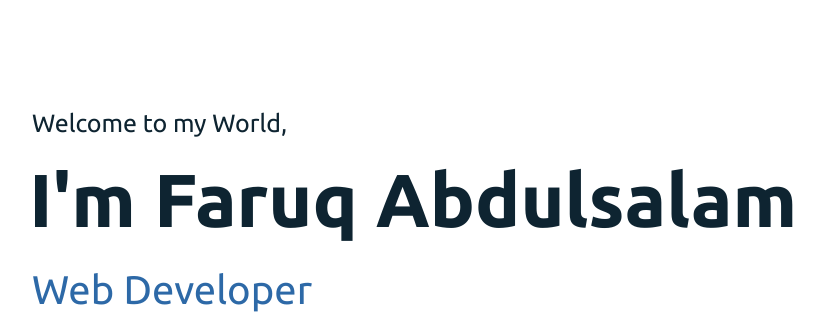
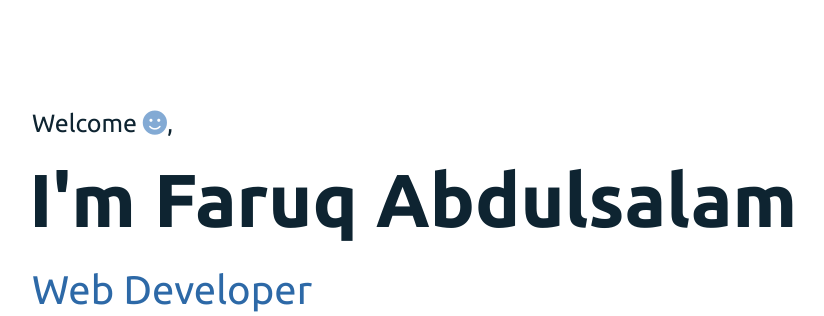
Before and after one commit to Faruqt/Hng-stage2-Resume-page, a Django app: page / in a window 1280 px wide. Shown: the part 151-467 px from the top of the page, without its empty margins (32-856 px from the left). Run offline with Django 3.2, Linux system fonts and the light colour scheme; some libraries are stand-ins or nearby versions.

Commit message:
Add smiling face icon

```diff
--- a/static/styles.css
+++ b/static/styles.css
@@ -147,6 +147,10 @@ nav .menu-btn:hover, nav.sticky .menu-btn:hover{
   font-size: 25px;
   color: #0E2431;
 }
+.home .text-one i{
+  color: #83aad4;
+}
+
 .home .text-two{
   color: #0E2431;
   font-size: 75px;
--- a/templates/resume.html
+++ b/templates/resume.html
@@ -72,7 +72,7 @@
        <section class="home top-section" id="home">
          <div class="home-content">
            <div class="text">
-             <div class="text-one">Welcome to my World,</div>
+             <div class="text-one">Welcome <i class="fa fa-smile-o" aria-hidden="true"></i>,</div>
              <div class="text-two">I'm Faruq Abdulsalam</div>
              <div id="word" class="text-three">Web Developer</div>
            </div>
```
